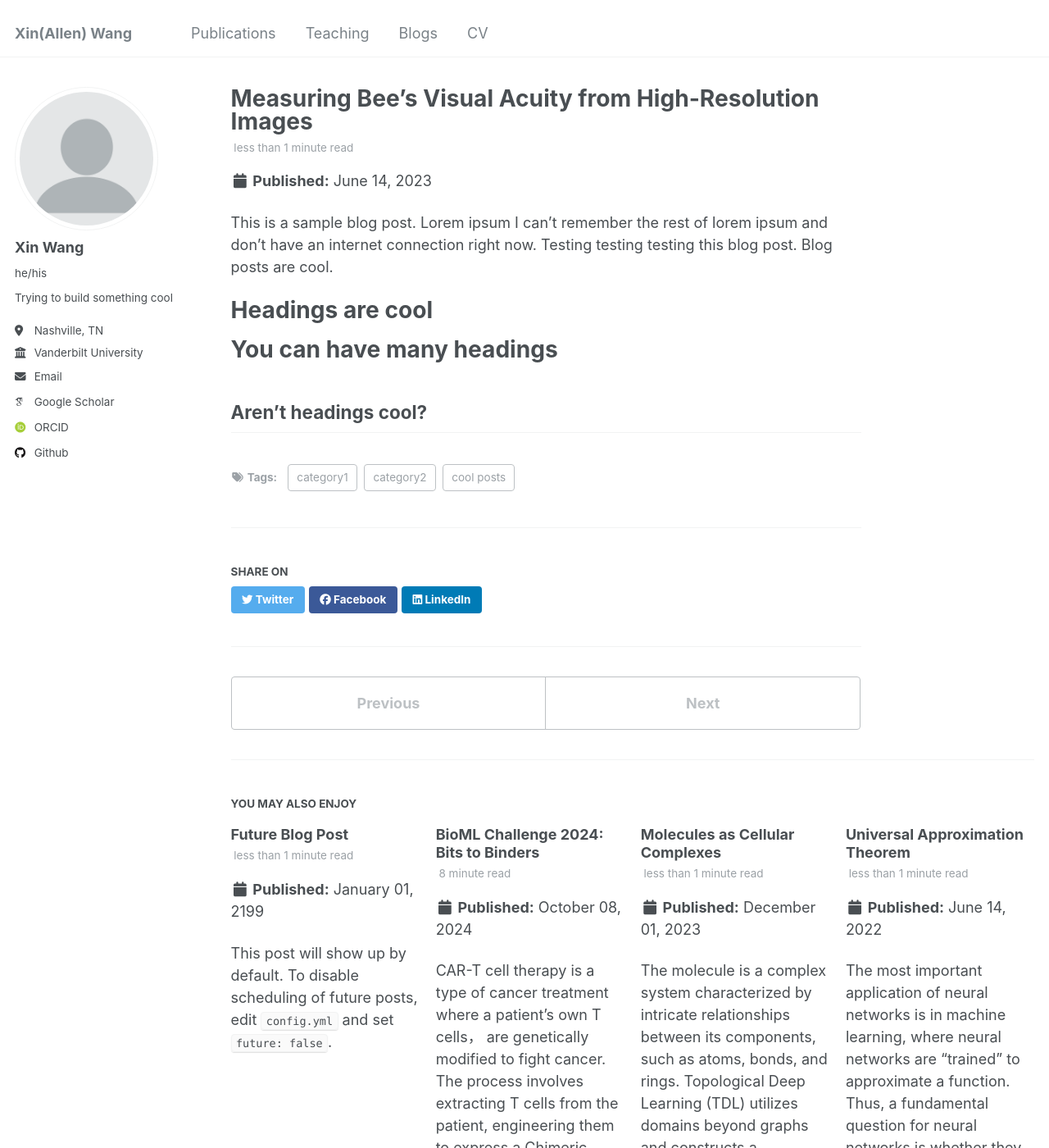
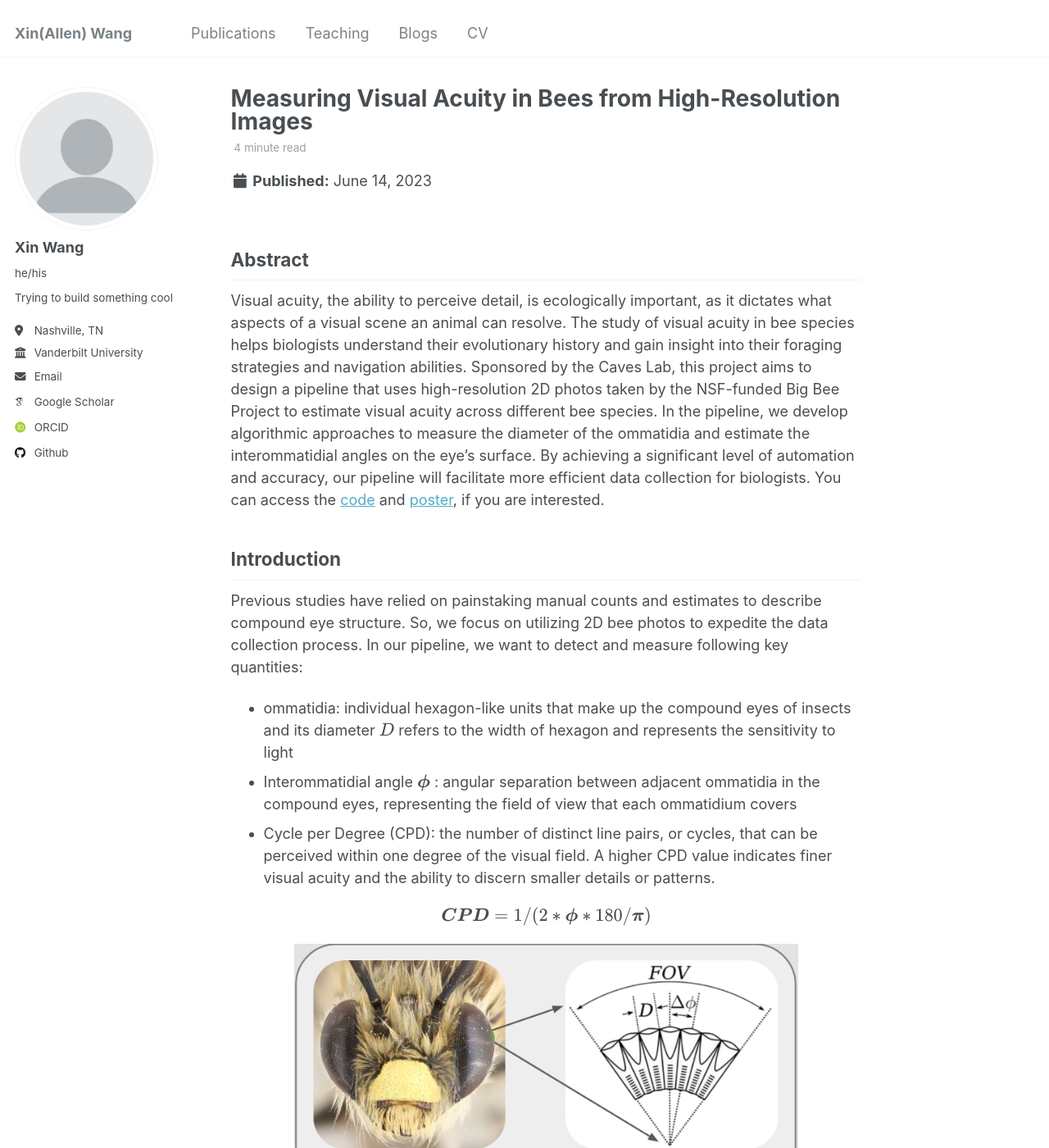
Before and after one commit to xwang112358/xwang112358.github.io, a Jekyll site: the page built from _posts/2023-6-10-bee.md, in a window 1280 px wide and 1400 px high. Shown: the whole window at 82% size. Built offline with Jekyll 4.4.1, drawn with Linux system fonts in a browser that asks for light colours; some web fonts are replaced; some of the changed text lies outside the part shown.

Commit message:
update bee blog

```diff
--- a/_posts/2023-6-10-bee.md
+++ b/_posts/2023-6-10-bee.md
@@ -1,20 +1,58 @@
 ---
-title: "Measuring Bee's Visual Acuity from High-Resolution Images"
+title: "Measuring Visual Acuity in Bees from High-Resolution Images"
 date: 2023-06-14
-permalink: /posts/2023/6/bee/
+permalink: /posts/bee/
 tags:
-  - cool posts
-  - category1
-  - category2
+  - Image Processing
+  - Computer Vision
+  - Segment Anything
 ---
 
-This is a sample blog post. Lorem ipsum I can't remember the rest of lorem ipsum and don't have an internet connection right now. Testing testing testing this blog post. Blog posts are cool.
+## Abstract
 
-Headings are cool
-======
+Visual acuity, the ability to perceive detail, is ecologically important, as it dictates what aspects of a visual scene an animal can resolve. The study of visual acuity in bee species helps biologists understand their evolutionary history and gain insight into their foraging strategies and navigation abilities. Sponsored by the Caves Lab, this project aims to design a pipeline that uses high-resolution 2D photos taken by the
+NSF-funded Big Bee Project to estimate visual acuity across different bee species. In the pipeline, we develop algorithmic approaches to measure the diameter of the ommatidia and estimate the interommatidial angles on the eyeʼs surface. By achieving a significant level of automation and accuracy, our pipeline will facilitate more efficient data collection for biologists. You can access the [code](https://github.com/xwang112358/bee_oda_caves) and [poster](https://docs.google.com/presentation/d/15V4HDwfvZqx741tvFnPYNhgmrWD4XtxI3AFmQ4okLVg/edit?usp=sharing), if you are interested.
 
-You can have many headings
-======
 
-Aren't headings cool?
-------
+## Introduction
+Previous studies have relied on painstaking manual counts and estimates to describe compound eye structure. So, we focus on utilizing 2D bee photos to expedite the data collection process. In our pipeline, we want to detect and measure following key quantities:
+
+- ommatidia: individual hexagon-like units that make up the compound eyes of insects and its diameter $$D$$ refers to the width of hexagon and represents the sensitivity to light
+- Interommatidial angle $$\boldsymbol{\phi}$$ : angular separation between adjacent ommatidia in the compound eyes, representing the field of view that each ommatidium covers
+- Cycle per Degree (CPD): the number of distinct line pairs, or cycles, that can be perceived within one degree of the visual field. A higher CPD value indicates finer visual acuity and the ability to discern smaller details or patterns.
+
+$$
+\boldsymbol{C P D}=1 /(2 * \boldsymbol{\phi} * 180 / \boldsymbol{\pi})
+$$
+
+
+<div style="text-align: center;">
+  <img src="/images/bee/eye_structure.png" alt="eye structure" style="width: 80%;" />
+</div>
+
+
+We collected data from the Big Bee Library, an online repository housing bee image, trait, and specimen data. We bulk downloaded Head Frontal and Habitus Lateral images for each bee and organized them into a folder named by the bee's catalog number. Currently, our data focused exclusively on 145 bee specimens collected at UCSB Cheadle Center. Each image was obtained by synthesizing multiple identical 6000*4000 pixel bee photos with varying focal points, allowing for the creation of high-resolution representations of different sections of the bee. A scale bar for length measurements is available in each
+image. For the contour analysis, we perform eye segmentation on the head frontal images, extracting both eye bitmaps and converting them into binary images.
+
+
+<div style="text-align: center;">
+  <img src="/images/bee/two_sides.png" alt="two sides of one bee" style="width: 80%;" />
+</div>
+
+## Method
+
+Our pipeline developed for measuring visual acuity parameters from 2D images of bees involves several steps. Firstly, the ommatidia diameter is measured using a 2D Ommatidia Diameter Algorithm (ODA)[1]. Next, a pre-trained segmentation model segment-anything is deployed to accurately segment the shape of the bee's eye. To approximate the shape of the bee's eye, a continuous curve is fitted to the eye contour. Finally, by simulating discrete points along the fitted curve, with each point representing an ommatidium and utilizing the previously measured ommatidia diameter, the interommatidial angles can be calculated. We then analyze the ommatidia diameter and interommatidial angle among bees in the Apidae family.
+
+<div style="text-align: center;">
+  <img src="/images/bee/pipeline.png" alt="pipeline" style="width: 90%;" />
+</div>
+
+## Results
+By examining the initial results in the Apidae family, our pipeline and algorithms can produce consistent results with ecological and biological meanings. Close results are obtained from multiple measurements on the same bee specimen, and measurements on distinct bee specimens with identical biological traits also yield similar outcomes.
+
+
+<div style="text-align: center;">
+  <img src="/images/bee/results.png" alt="results" style="width: 90%;" />
+</div>
+
+The findings from the study reveal that male bees exhibit larger ommatidia diameter $$\boldsymbol{D}$$, while female bees exhibit superior $$\boldsymbol{C P D}$$ capabilities for discerning small details. Male bees predominantly remain within the hive and engage in mating activities with the queen. The presence of larger $$\boldsymbol{D}$$ in male bees enhances their sensitivity to low light conditions, enabling them to effectively function in such environments. Conversely, female bees typically venture outside the hive to gather pollen and nectar. The possession of better $$\boldsymbol{C P D}$$ in female bees facilitates their navigation through complex environments and enables them to interact adeptly with various objects encountered during foraging activities.
```
Also changed, not shown: _posts/image.png (added), images/bee/eye_structure.png (added), images/bee/pipeline.png (added), images/bee/results.png (added), images/bee/two_sides.png (added).
